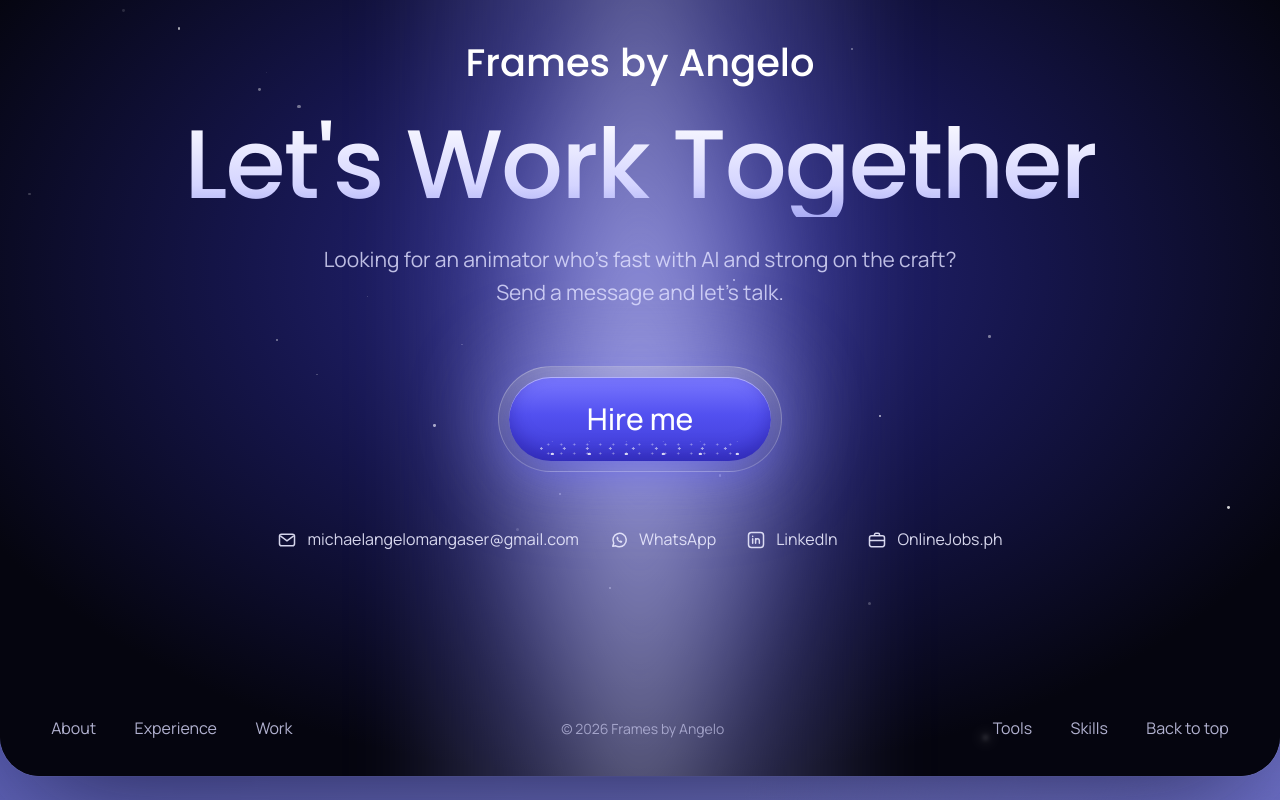
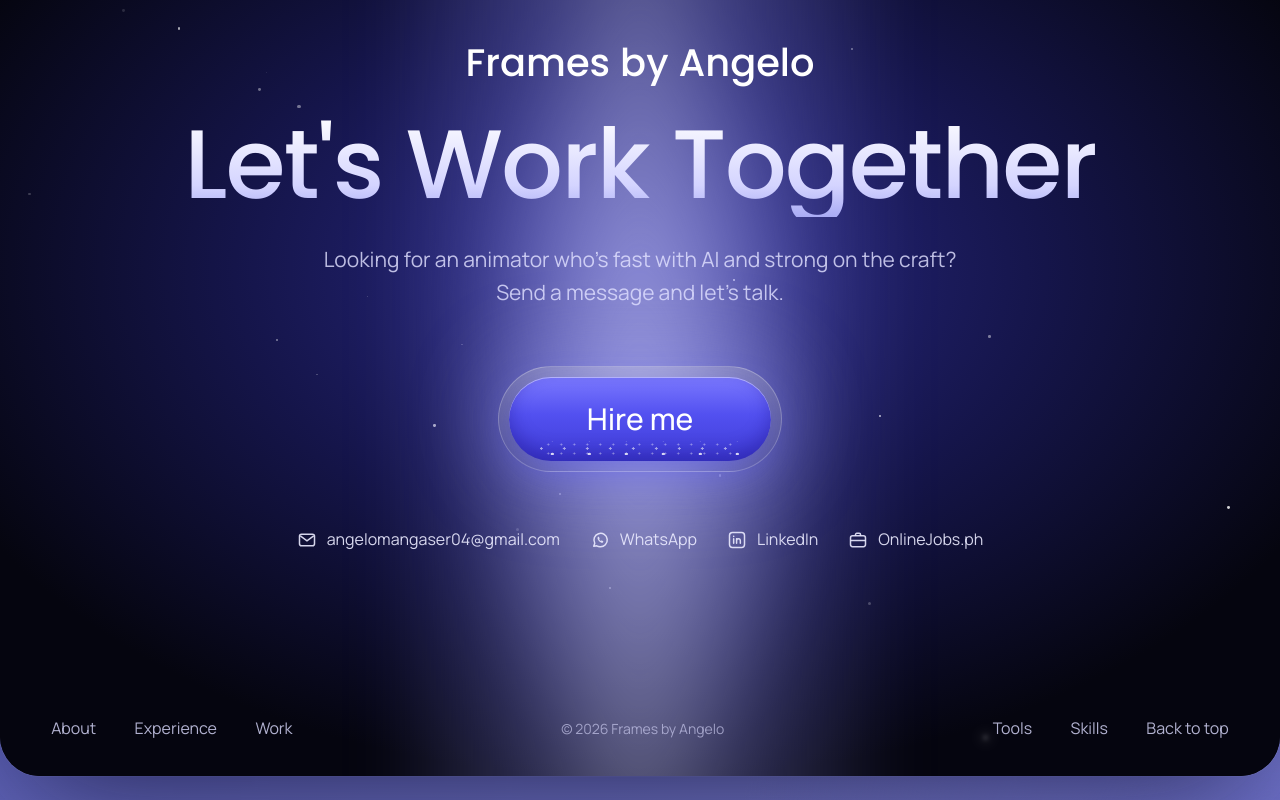
Before and after one commit to angelomangaser04/frames-by-angelo, a plain HTML site: page index.html in a window 1280 px wide. Shown: the part 8758-9558 px from the top of the page. Drawn offline with Linux system fonts and the light colour scheme.

Commit message:
Update contact email

```diff
--- a/index.html
+++ b/index.html
@@ -402,7 +402,7 @@
             <a class="btn btn-primary btn-xl js-hire" href="https://wa.me/639264152951" target="_blank" rel="noopener">Hire me<span class="dust" aria-hidden="true"></span></a>
           </div>
           <ul class="contact-row reveal">
-            <li><a href="mailto:michaelangelomangaser@gmail.com"><svg viewBox="0 0 24 24" aria-hidden="true"><rect x="3" y="5" width="18" height="14" rx="2.5" fill="none" stroke="currentColor" stroke-width="1.8"/><path d="M4 7l8 6 8-6" fill="none" stroke="currentColor" stroke-width="1.8"/></svg>michaelangelomangaser@gmail.com</a></li>
+            <li><a href="mailto:angelomangaser04@gmail.com"><svg viewBox="0 0 24 24" aria-hidden="true"><rect x="3" y="5" width="18" height="14" rx="2.5" fill="none" stroke="currentColor" stroke-width="1.8"/><path d="M4 7l8 6 8-6" fill="none" stroke="currentColor" stroke-width="1.8"/></svg>angelomangaser04@gmail.com</a></li>
             <li><a href="https://wa.me/639264152951" target="_blank" rel="noopener"><svg viewBox="0 0 24 24" aria-hidden="true"><path d="M4.5 19.5l1.2-3.6A8 8 0 1112 20a8 8 0 01-3.9-1z" fill="none" stroke="currentColor" stroke-width="1.8" stroke-linejoin="round"/><path d="M9.2 8.6c.2-.4.5-.4.7-.4h.5c.2 0 .4.1.5.4l.6 1.4c.1.2 0 .4-.1.6l-.4.5c.4.9 1.1 1.6 2 2l.5-.4c.2-.1.4-.2.6-.1l1.4.6c.3.1.4.3.4.5v.5c0 .2 0 .5-.4.7-.5.3-1.3.5-2.3.1a7 7 0 01-3.9-3.9c-.4-1-.2-1.8.1-2.3z" fill="currentColor"/></svg>WhatsApp</a></li>
             <li><a href="https://www.linkedin.com/in/michael-angelo-mangaser-a406813b7/" target="_blank" rel="noopener"><svg viewBox="0 0 24 24" aria-hidden="true"><rect x="3" y="3" width="18" height="18" rx="3.5" fill="none" stroke="currentColor" stroke-width="1.8"/><path d="M8 10.5V16M8 7.6v.1M11.5 16v-5.5M11.5 13c0-1.6 1-2.6 2.3-2.6s2.2.9 2.2 2.6V16" fill="none" stroke="currentColor" stroke-width="1.8" stroke-linecap="round"/></svg>LinkedIn</a></li>
             <li><a href="https://www.onlinejobs.ph/jobseekers/info/4433153" target="_blank" rel="noopener"><svg viewBox="0 0 24 24" aria-hidden="true"><rect x="3" y="7" width="18" height="13" rx="2.5" fill="none" stroke="currentColor" stroke-width="1.8"/><path d="M9 7V5.5A1.5 1.5 0 0110.5 4h3A1.5 1.5 0 0115 5.5V7M3 12.5h18" fill="none" stroke="currentColor" stroke-width="1.8"/></svg>OnlineJobs.ph</a></li>
```
